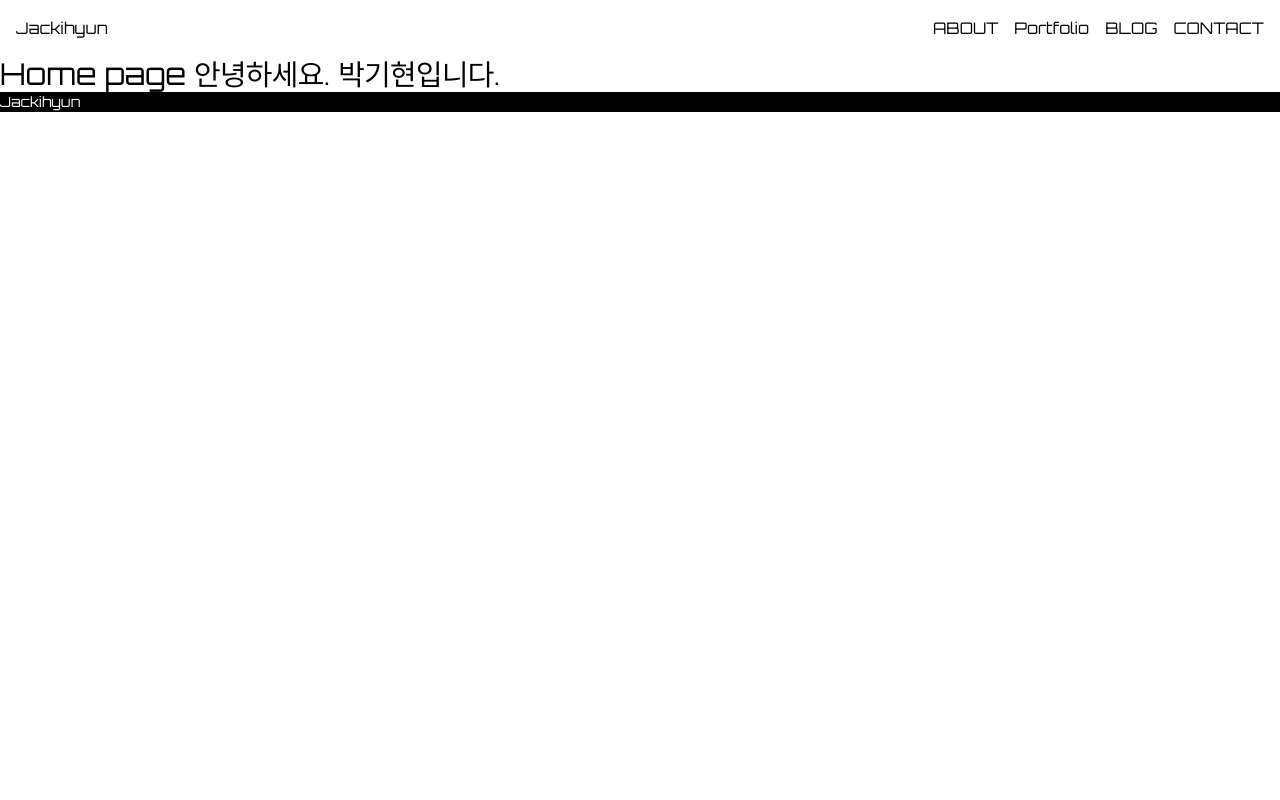
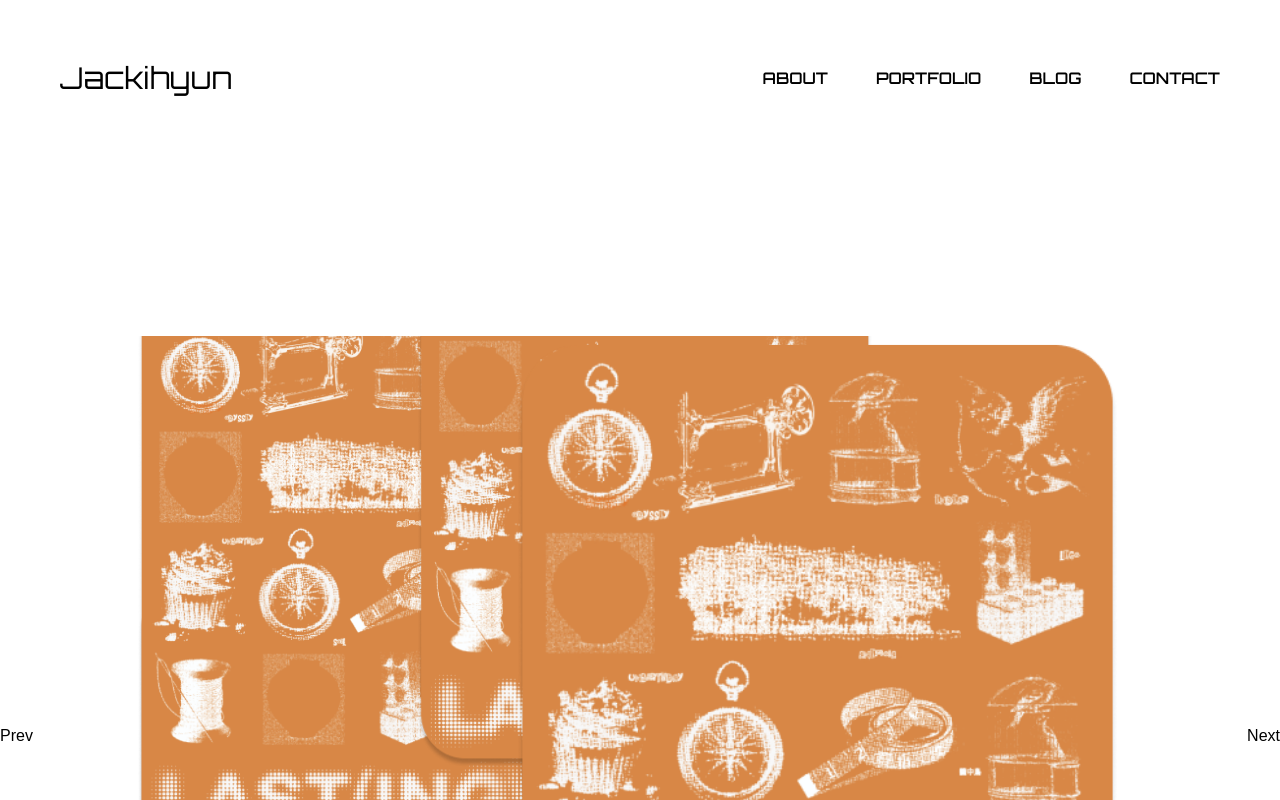
Before and after one commit to Jackihyun/my-portfolio-web, a React (Vite) app in the folder frontend/: page / in a window 1280 px wide. Shown: the top 800 px of the page. Built offline with nearby package versions, Linux system fonts and the light colour scheme.

Commit message:
feat:전체 레이아웃 설정 및 홈페이지 카드 캐로셀 개발중

```diff
--- a/frontend/package.json
+++ b/frontend/package.json
@@ -10,6 +10,7 @@
     "preview": "vite preview"
   },
   "dependencies": {
+    "gsap": "^3.12.5",
     "react": "^18.3.1",
     "react-dom": "^18.3.1",
     "react-router-dom": "^7.1.1"
--- a/frontend/src/index.css
+++ b/frontend/src/index.css
@@ -3,8 +3,13 @@
 @tailwind utilities;
 
 @font-face {
-  font-family: "Orbitron";
+  font-family: "Orbitron-Regular";
   src: url("src/assets/fonts/Orbitron/Orbitron-Regular.ttf") format("truetype");
+}
+
+@font-face {
+  font-family: "Orbitron-Semibold";
+  src: url("src/assets/fonts/Orbitron/Orbitron-SemiBold.ttf") format("truetype");
 }
 
 @font-face {
--- a/frontend/src/layout/Header.tsx
+++ b/frontend/src/layout/Header.tsx
@@ -1,12 +1,14 @@
 export default function Header() {
   return (
-    <div className="flex justify-between p-4">
-      <div>Jackihyun</div>
-      <div className="flex flex-row gap-4">
-        <div>ABOUT</div>
-        <div>Portfolio</div>
-        <div>BLOG</div>
-        <div>CONTACT</div>
+    <div className="flex items-center justify-between p-[60px]">
+      <div className="font-orbitronRegular text-3xl">
+        <a href="/">Jackihyun</a>
+      </div>
+      <div className="flex font-orbitronSemibold text-base flex-row gap-12">
+        <a href="/about">ABOUT</a>
+        <a href="/portfolio">PORTFOLIO</a>
+        <a href="/blog">BLOG</a>
+        <a href="/contact">CONTACT</a>
       </div>
     </div>
   );
--- a/frontend/src/layout/Layout.tsx
+++ b/frontend/src/layout/Layout.tsx
@@ -1,11 +1,11 @@
 import Header from "./Header";
-import Footer from "./Footer";
+// import Footer from "./Footer";
 export default function Layout({ children }: { children: React.ReactNode }) {
   return (
     <div className="flex-grow ">
       <Header />
       <main className="flex-auto">{children}</main>
-      <Footer />
+      {/* <Footer /> */}
     </div>
   );
 }
--- a/frontend/src/pages/Contact/Contact.tsx
+++ b/frontend/src/pages/Contact/Contact.tsx
@@ -0,0 +1,10 @@
+import Layout from "../../layout/Layout";
+export default function Contact() {
+  return (
+    <div>
+      <Layout>
+        <div>Contact page </div>
+      </Layout>
+    </div>
+  );
+}
--- a/frontend/src/pages/Home/Card.tsx
+++ b/frontend/src/pages/Home/Card.tsx
@@ -1,7 +1,24 @@
-export default function Card(props: any) {
+interface CardProps {
+  imgSrc: string;
+  title: string;
+  year: string;
+  isCentered: boolean;
+}
+
+export default function Card({ imgSrc, title, year, isCentered }: CardProps) {
   return (
-    <div className="w-[455px] h-[570px] border-0 rounded-xl bg-gray-400">
-      <img className="object-fill" src="{props}" />
+    <div
+      className={`relative w-[355px] h-[449px] xl:w-[455px] xl:h-[570px] border-0 rounded-xl transition-transform duration-300 ${
+        isCentered ? "scale-110" : ""
+      }`}
+    >
+      <img className="object-fill rounded-t-xl" src={imgSrc} alt={title} />
+      {isCentered && (
+        <div className="p-4">
+          <h2 className="text-xl font-bold">{title}</h2>
+          <p className="text-base">{year}</p>
+        </div>
+      )}
     </div>
   );
 }
--- a/frontend/src/pages/Home/Home.tsx
+++ b/frontend/src/pages/Home/Home.tsx
@@ -1,12 +1,91 @@
+import { useState } from "react";
 import Layout from "../../layout/Layout";
+import Card from "./Card";
+import PortfolioSrc1 from "../../assets/imgs/portfolio1.png";
+import gsap from "gsap";
+import Draggable from "gsap/Draggable";
+
+gsap.registerPlugin(Draggable);
+
 export default function Home() {
+  const cards = [
+    {
+      imgSrc: PortfolioSrc1,
+      title: "Black Life Matter",
+      year: "2020",
+    },
+    {
+      imgSrc: PortfolioSrc1,
+      title: "Nice Elijah",
+      year: "2021",
+    },
+    {
+      imgSrc: PortfolioSrc1,
+      title: "Design Concept",
+      year: "2022",
+    },
+    {
+      imgSrc: PortfolioSrc1,
+      title: "Visual Identity",
+      year: "2023",
+    },
+    {
+      imgSrc: PortfolioSrc1,
+      title: "Creative Project",
+      year: "2024",
+    },
+  ];
+
+  const [currentIndex, setCurrentIndex] = useState(0);
+
+  const handleNext = () => {
+    setCurrentIndex((prevIndex) => (prevIndex + 1) % cards.length);
+  };
+
+  const handlePrev = () => {
+    setCurrentIndex(
+      (prevIndex) => (prevIndex - 1 + cards.length) % cards.length
+    );
+  };
+
   return (
-    <div>
-      <Layout>
-        <div className="flex text-3xl">
-          Home page 안녕하세요. 박기현입니다.{" "}
+    <Layout>
+      <div className="relative mt-[180px] w-full h-screen flex justify-center items-center overflow-hidden">
+        <div className="relative w-[600px] h-[600px]">
+          {cards.map((card, index) => {
+            const angle = (360 / cards.length) * (index - currentIndex);
+            const translateX = 250 * Math.cos((angle * Math.PI) / 180);
+            const translateY = 250 * Math.sin((angle * Math.PI) / 180);
+            const isCentered = index === currentIndex;
+            const scale = isCentered ? 1.2 : 1;
+            const zIndex = isCentered ? 10 : 1;
+
+            return (
+              <div
+                key={index}
+                className="absolute transition-transform duration-500"
+                style={{
+                  transform: `translate(${translateX}px, ${translateY}px) scale(${scale})`,
+                  zIndex,
+                }}
+              >
+                <Card
+                  imgSrc={card.imgSrc}
+                  title={card.title}
+                  year={card.year}
+                  isCentered={isCentered}
+                />
+              </div>
+            );
+          })}
         </div>
-      </Layout>
-    </div>
+        <button onClick={handlePrev} className="absolute left-0">
+          Prev
+        </button>
+        <button onClick={handleNext} className="absolute right-0">
+          Next
+        </button>
+      </div>
+    </Layout>
   );
 }
--- a/frontend/src/pages/Portfolio/Portfolio.tsx
+++ b/frontend/src/pages/Portfolio/Portfolio.tsx
@@ -1,9 +1,10 @@
+import Layout from "../../layout/Layout";
 export default function Portfolio() {
   return (
     <div>
-      <Header />
-      <div>Portfolio page </div>
-      <Footer />
+      <Layout>
+        <div>Portfolio page </div>
+      </Layout>
     </div>
   );
 }
--- a/frontend/src/routes/Router.tsx
+++ b/frontend/src/routes/Router.tsx
@@ -1,6 +1,7 @@
 import Home from "../pages/Home/Home";
 import Portfolio from "../pages/Portfolio/Portfolio";
 import About from "../pages/About/About";
+import Contact from "../pages/Contact/Contact";
 import { BrowserRouter, Route, Routes } from "react-router-dom";
 export default function Router() {
   return (
@@ -9,6 +10,7 @@ export default function Router() {
         <Route path="/" element={<Home />} />
         <Route path="/portfolio" element={<Portfolio />} />
         <Route path="/about" element={<About />} />
+        <Route path="/contact" element={<Contact />} />
       </Routes>
     </BrowserRouter>
   );
--- a/frontend/tailwind.config.js
+++ b/frontend/tailwind.config.js
@@ -4,8 +4,12 @@ export default {
   theme: {
     extend: {
       fontFamily: {
-        orbitron: ["Orbitron", "sans-serif"],
+        orbitronRegular: ["Orbitron-Regular", "sans-serif"],
+        orbitronSemibold: ["Orbitron-SemiBold", "sans-serif"],
         pretendard: ["Pretendard", "sans-serif"],
+      },
+      animation: {
+        "spin-slow": "spin 20s linear infinite",
       },
     },
   },
```
Also changed, not shown: frontend/src/assets/imgs/portfolio1.png (added), 1 other file (tests, documents, lock files or other folders).
